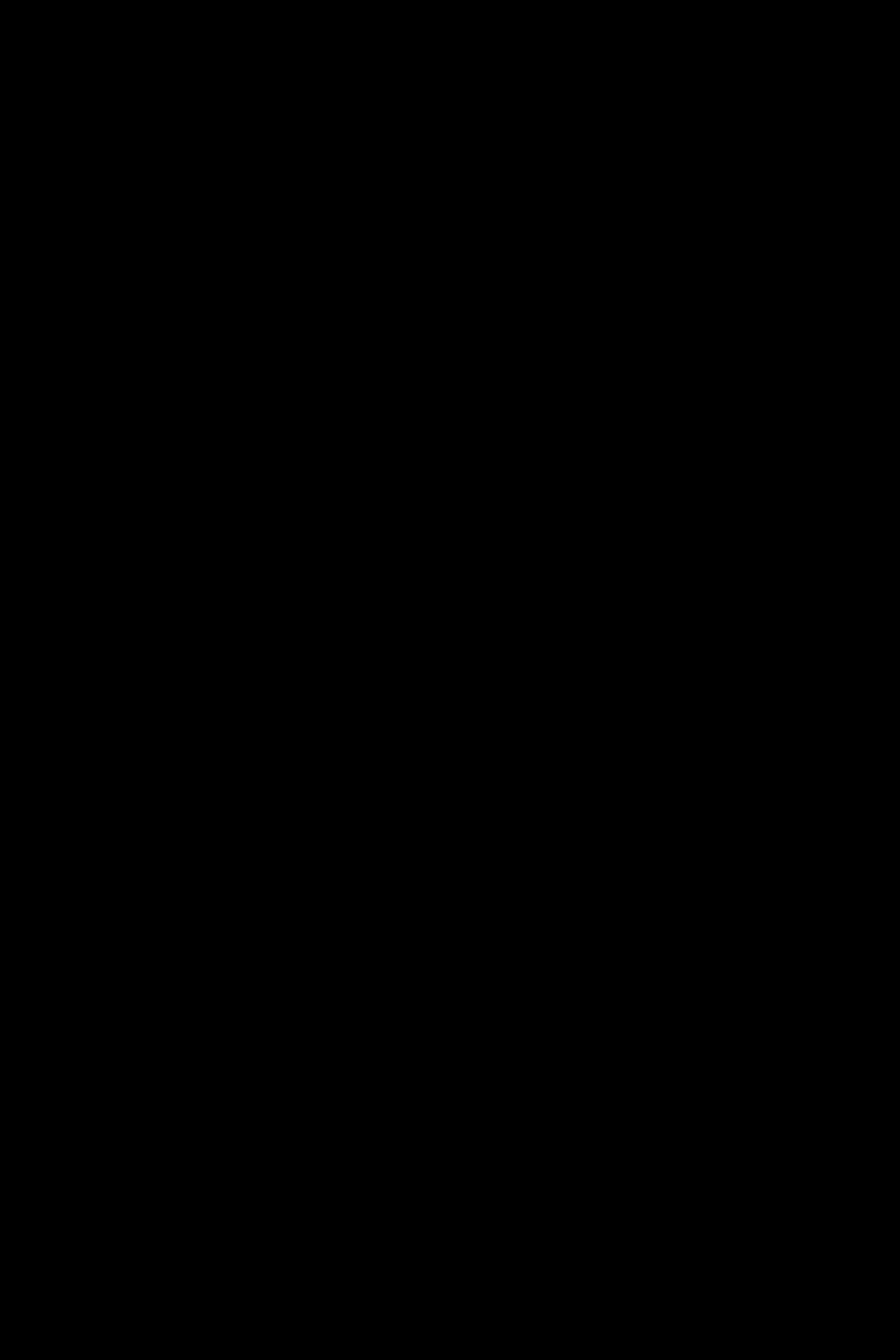
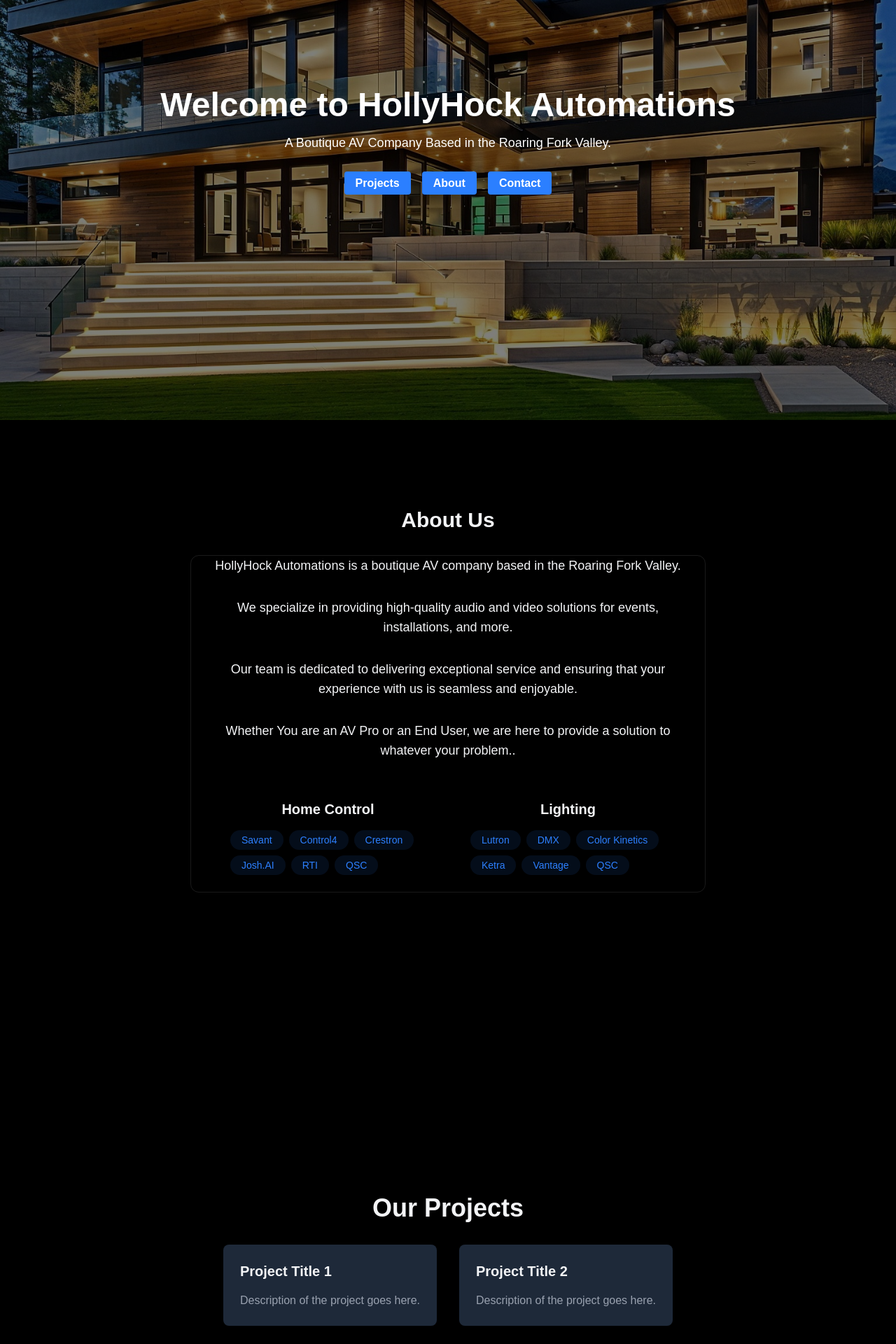
Before and after one commit to paulsiskind/Portfolio-Project, a React (Vite) app: page / in a window 1280 px wide. Shown: the part 200-2120 px from the top of the page at 70% size. Before the commit the page ends 800 px from the top, so only its background shows below. Built offline with nearby package versions, Linux system fonts and the light colour scheme.

Commit message:
A bunch of styling and stuff

```diff
--- a/src/App.jsx
+++ b/src/App.jsx
@@ -3,7 +3,11 @@
 import './App.css'
 import { Navbar } from "./components/sections/Navbar.jsx";
 import { LoadingScreen } from './components/LoadingScreen';
-import { MobileMenu } from './components/sections/MobileMenu.jsx';
+import { MobileMenu } from './components/sections/MobileMenu';
+import { Home } from './components/sections/Home';
+import { About } from './components/sections/About';
+import { Projects } from './components/sections/Projects';
+import { Contact } from './components/sections/Contact';
 import "./index.css"
 
 
@@ -18,6 +22,10 @@
     >
       <Navbar menuOpen={menuOpen} setMenuOpen={setMenuOpen}/>
       <MobileMenu menuOpen={menuOpen} setMenuOpen={setMenuOpen}/>
+      <Home/>
+      <About/>
+      <Projects/>
+      <Contact/>
     </div>
     </>
   );
--- a/src/components/sections/About.jsx
+++ b/src/components/sections/About.jsx
@@ -0,0 +1,42 @@
+export const About = () => {
+
+        const avSkills = ["Savant", "Control4", "Crestron", "Josh.AI", "RTI", "QSC"]
+        const lightingSkills= ["Lutron", "DMX", "Color Kinetics", "Ketra", "Vantage", "QSC"]
+    return (
+        <section id="About" className="min-h-screen flex items-center py-20">
+            <div className="max-w-3xl mx-auto px-4 text-center">
+                <h1 className="text-3xl font-bold mb-8">About Us</h1>
+                <div className="rounded-xl px-8 border-white/10 border hover:translate-y-1 transition-all">
+                    <p className="text-lg mb-8">HollyHock Automations is a boutique AV company based in the Roaring Fork Valley.</p>
+                    <p className="text-lg mb-8">We specialize in providing high-quality audio and video solutions for events, installations, and more.</p>
+                    <p className="text-lg mb-8">Our team is dedicated to delivering exceptional service and ensuring that your experience with us is seamless and enjoyable.</p>
+                    <p className="text-lg mb-8">Whether You are an AV Pro or an End User, we are here to provide a solution to whatever your problem..</p>
+                    <div className="grid grid-cols-1 md:grid-cols-2 gap-4">
+                        <div className="rounded-xl p-6 hover:translate-y-1 transition-all">
+                            <h3 className="text-xl font-bold mb-4">Home Control</h3>
+                            <div className="flex flex-wrap gap-2">
+                                {avSkills.map((skill, index) => (
+                                    <span key={index} className="bg-blue-500/10 text-blue-500 py-1 rounded-full text-sm hover:bg-blue-500/20
+                                                                hover:shadow-lg transition-all px-4">
+                                        {skill}
+                                    </span>
+                                ))}
+                            </div>
+                        </div>
+                         <div className="rounded-xl p-6 hover:translate-y-1 transition-all">
+                            <h3 className="text-xl font-bold mb-4">Lighting</h3>
+                            <div className="flex flex-wrap gap-2">
+                                {lightingSkills.map((skill, index) => (
+                                    <span key={index} className="bg-blue-500/10 text-blue-500 py-1 rounded-full text-sm hover:bg-blue-500/20
+                                                                hover:shadow-lg transition-all px-4">
+                                    {skill}
+                                </span>
+                                ))}
+                            </div>
+                        </div>
+                    </div>
+                </div>
+            </div>
+        </section>
+    );
+}
--- a/src/components/sections/Contact.jsx
+++ b/src/components/sections/Contact.jsx
@@ -0,0 +1,33 @@
+export const Contact = () => {
+    return (
+        <section id="Contact" className="relative min-h-screen flex items-center justify-end py-20">
+             <div className="w-1/2 h-full flex items-center justify-center ml-30">
+                <div className="p-4 border-4 border-white rounded-lg shadow-2xl">
+                    <img
+                        src="public/poolHouse1.jpeg"
+                        alt="Contact Us"
+                        className="max-w-full h-auto object-cover rounded-lg shadow-lg"
+                    />
+                </div>
+            </div>
+            <div className="max-w-5xl ml-auto px-4 mr-76">
+                <h2 className="text-4xl font-bold mb-8 text-center">Contact Us</h2>
+                <form className="bg-gray-800 p-6 rounded-lg shadow-md">
+                    <div className="mb-4">
+                        <label htmlFor="name" className="block text-gray-300 mb-2">Name</label>
+                        <input type="text" id="name" className="w-full p-2 bg-gray-700 text-gray-300 rounded" required />
+                    </div>
+                    <div className="mb-4">
+                        <label htmlFor="email" className="block text-gray-300 mb-2">Email</label>
+                        <input type="email" id="email" className="w-full p-2 bg-gray-700 text-gray-300 rounded" required />
+                    </div>
+                    <div className="mb-4">
+                        <label htmlFor="message" className="block text-gray-300 mb-2">Message</label>
+                        <textarea id="message" rows="4" className="w-full p-2 bg-gray-700 text-gray-300 rounded"></textarea>
+                    </div>
+                    <button type="submit" className="bg-blue-500 hover:bg-blue-700 text-white font-bold py-2 px-4 rounded transition duration-300">Send Message</button>
+                </form>
+            </div>
+        </section>
+    );
+}
--- a/src/components/sections/Home.jsx
+++ b/src/components/sections/Home.jsx
@@ -0,0 +1,20 @@
+export const Home = () => {
+    return (
+        <section id="Home" className="relative min-h-screen flex items-center justify-center py-20 scroll-mt-20"
+                            style={{ backgroundImage: "url('/public/house1.jpeg')",
+                                backgroundSize: "cover", // Ensures the image covers the entire section
+                                backgroundPosition: "center", // Centers the image
+                                backgroundRepeat: "no-repeat", // Prevents the image from repeating
+
+        }}>
+            <div className="absolute inset-0 bg-black opacity-50"></div>
+            <div className="relative z-10 text-center text-white">
+                <h1 className="text-5xl font-bold mb-4">Welcome to HollyHock Automations</h1>
+                <p className="text-lg mb-8">A Boutique AV Company Based in the Roaring Fork Valley.</p>
+                <a href="#Projects" className="bg-blue-500 hover:bg-blue-700 text-white font-bold py-2 px-4 rounded transition duration-300">Projects</a>
+                <a href="#About" className="bg-blue-500 hover:bg-blue-700 text-white font-bold py-2 px-4 rounded transition duration-300 ml-4">About</a>
+                <a href="#Contact" className="bg-blue-500 hover:bg-blue-700 text-white font-bold py-2 px-4 rounded transition duration-300 ml-4">Contact</a>
+            </div>
+        </section>
+    );
+}
--- a/src/components/sections/MobileMenu.jsx
+++ b/src/components/sections/MobileMenu.jsx
@@ -20,28 +20,42 @@
             <a
                 href="#Home"
                 onClick={() => setMenuOpen(false)}
-                className="text-gray-300 hover:text-white transition-colors"
+                className={`text-2xl font-semibold text-white trasform transition-transform duration-300
+                        ${menuOpen ? "opacity-100 translate-y-0"
+                        : "opacity-0 translate-y-5"
+                    }
+                `}
+
                 >Home
             </a>
             <a
                 href="#About"
-                className="text-gray-300 hover:text-white transition-colors"
-                onClick={() => setMenuOpen(false)
-                }
+                onClick={() => setMenuOpen(false)}
+                className={`text-2xl font-semibold text-white trasform transition-transform duration-300
+                        ${menuOpen ? "opacity-100 translate-y-0"
+                        : "opacity-0 translate-y-5"
+                    }
+                `}
                 >About
             </a>
             <a
                 href="#Projects"
-                className="text-gray-300 hover:text-white transition-colors"
-                onClick={() => setMenuOpen(false)
-                }
+                onClick={() => setMenuOpen(false)}
+                className={`text-2xl font-semibold text-white trasform transition-transform duration-300
+                        ${menuOpen ? "opacity-100 translate-y-0"
+                        : "opacity-0 translate-y-5"
+                    }
+                `}
                 >Projects
             </a>
             <a
                 href="#Contact"
-                className="text-gray-300 hover:text-white transition-colors"
-                onClick={() => setMenuOpen(false)
-                }
+                onClick={() => setMenuOpen(false)}
+                className={`text-2xl font-semibold text-white trasform transition-transform duration-300
+                        ${menuOpen ? "opacity-100 translate-y-0"
+                        : "opacity-0 translate-y-5"
+                    }
+                `}
                 >Contact</a>
          </div>
     );
--- a/src/components/sections/Projects.jsx
+++ b/src/components/sections/Projects.jsx
@@ -0,0 +1,21 @@
+export const Projects = () => {
+    return (
+        <section id="Projects" className="min-h-screen flex items-center justify-center py-20">
+            <div className="max-w-5xl mx-auto px-4">
+                <h2 className="text-4xl font-bold text-center mb-8">Our Projects</h2>
+                <div className="grid grid-cols-1 md:grid-cols-2 gap-8">
+                    {/* Example project cards */}
+                    <div className="bg-gray-800 p-6 rounded-lg shadow-lg">
+                        <h3 className="text-xl font-semibold mb-4">Project Title 1</h3>
+                        <p className="text-gray-400">Description of the project goes here.</p>
+                    </div>
+                    <div className="bg-gray-800 p-6 rounded-lg shadow-lg">
+                        <h3 className="text-xl font-semibold mb-4">Project Title 2</h3>
+                        <p className="text-gray-400">Description of the project goes here.</p>
+                    </div>
+                    {/* Add more project cards as needed */}
+                </div>
+            </div>
+        </section>
+    );
+}
```
Also changed, not shown: public/house1.jpeg (added), public/poolHouse1.jpeg (added).
